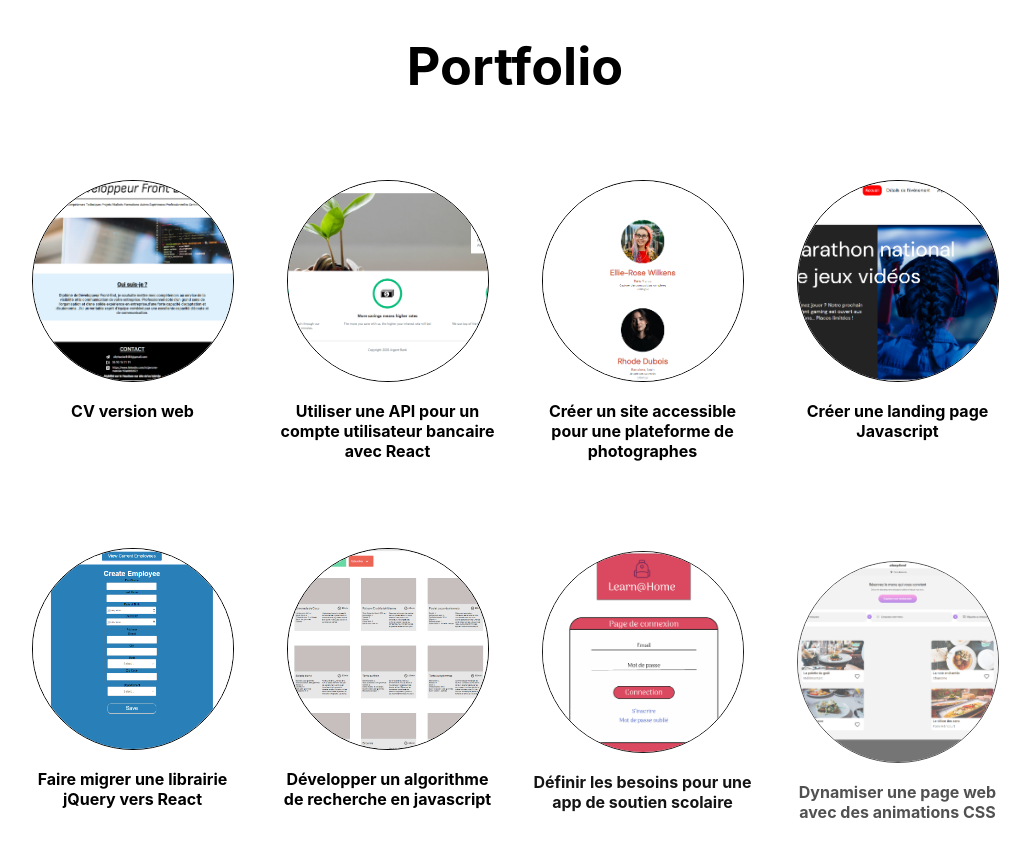
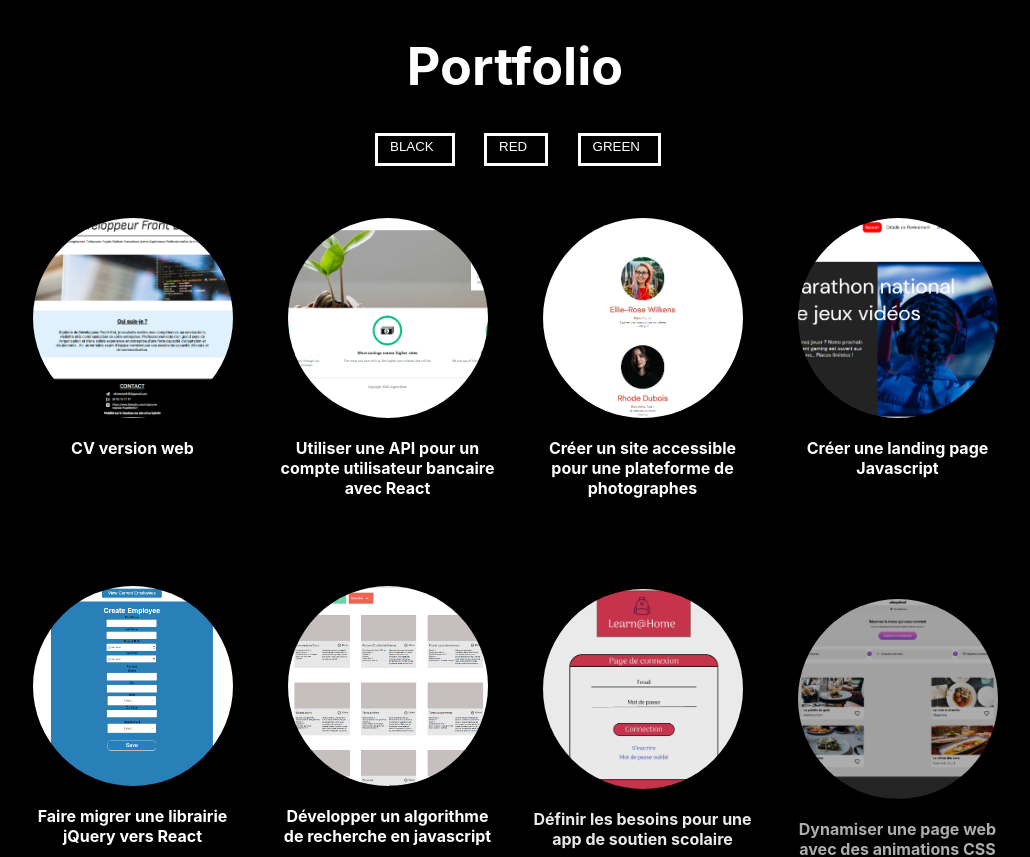
Before and after one commit to citymer/portfolio, a React (Create React App) app: page / in a window 1280 px wide. Shown: the top 857 px of the page, without its empty margins (125-1155 px from the left). Built offline with nearby package versions, Linux system fonts and the light colour scheme.

Commit message:
ajout animation bouton

```diff
--- a/src/App.css
+++ b/src/App.css
@@ -3,7 +3,7 @@
 }
 
 .App-header {
-  background-color: white;
+  background-color: black;
   min-height: 100vh;
   display: flex;
   flex-direction: column;
@@ -16,7 +16,9 @@
   display: grid;
   grid-template-columns: 1fr 1fr 1fr 1fr;
   gap: 30px;
-  height: 995px;
+  background-color: rgb(136, 4, 4);
+  padding: 10px;
+  border-radius: 15px;
 }
 
 .taille {
@@ -28,8 +30,50 @@
   margin-top: 15px;
 }
 h1 {
-  color: black;
+  color: white;
 }
+.contentButton {
+  width: 280px;
+  display: flex;
+  justify-content: space-between;
+}
+.button {
+  padding: 6px 15px;
+  color: white;
+  border: 0;
+  cursor: pointer;
+  background: transparent;
+  position: relative;
+  transition: all 0.25s;
+  text-shadow: 0 0 2px black, 0 0 2px black, 0 0 2px black, 0 0 2px black;
+}
+.button::after,
+.button::before {
+  border: 3px solid white;
+  content: '';
+  position: absolute;
+  width: 100%;
+  height: 100%;
+  top: 0;
+  left: 0;
+  transition: all 0.25s;
+}
+.button:hover::after {
+  transform: translate(-4px, -4px);
+}
+.button:hover::before {
+  transform: translate(4px, 4px);
+}
+h2 {
+  font-size: 16px;
+  color: white;
+
+  width: 225px;
+  margin-bottom: 10px;
+  text-shadow: 0 0 2px black, 0 0 2px black, 0 0 2px black, 0 0 2px black,
+    0 0 2px black;
+}
+
 a {
   text-decoration: none;
   opacity: 0;
@@ -88,12 +132,6 @@ a:nth-child(10) {
   background-color: beige;
   border-radius: 25px;
 }
-h2 {
-  font-size: 16px;
-  color: black;
-  width: 225px;
-  margin-bottom: 10px;
-}
 .contentGithub {
   height: 40px;
 }
@@ -123,17 +161,20 @@ h2 {
   }
   .App-header {
     justify-content: flex-start;
-    height: 1800px;
+    height: 2000px;
   }
   .github {
-    margin-top: 770px;
+    margin-top: 90px;
   }
 }
 @media screen and (max-width: 576px) {
+  .App-header {
+    height: 3700px;
+  }
   .alignement {
     grid-template-columns: 1fr;
   }
   .github {
-    margin-top: 2200px;
+    margin-top: 90px;
   }
 }
--- a/src/App.js
+++ b/src/App.js
@@ -10,13 +10,38 @@ import sport from './assets/sporsee.PNG'
 import github from './assets/GitHub-LogoPNG1.png'
 import cv from './assets/CVweb.PNG'
 import './App.css'
+import React, { useState } from 'react'
 
 function App() {
+  const [backgroundColor, setBackroundColor] = useState('black')
   return (
     <div className="App">
-      <header className="App-header">
+      <header
+        className="App-header"
+        style={{ backgroundColor: backgroundColor }}
+      >
         <h1>Portfolio</h1>
-        <div className="alignement">
+        <div className="contentButton black">
+          <button className="button" onClick={() => setBackroundColor('black')}>
+            BLACK
+          </button>
+          <button
+            className="button"
+            onClick={() => setBackroundColor('#640808')}
+          >
+            RED
+          </button>
+          <button
+            className="button"
+            onClick={() => setBackroundColor('#0d320d')}
+          >
+            GREEN
+          </button>
+        </div>
+        <div
+          className="alignement"
+          style={{ backgroundColor: backgroundColor }}
+        >
           <a
             target="_blank"
             rel="noreferrer"
```
